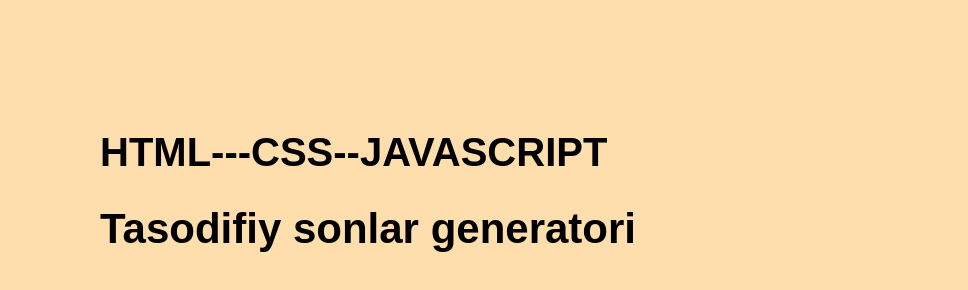
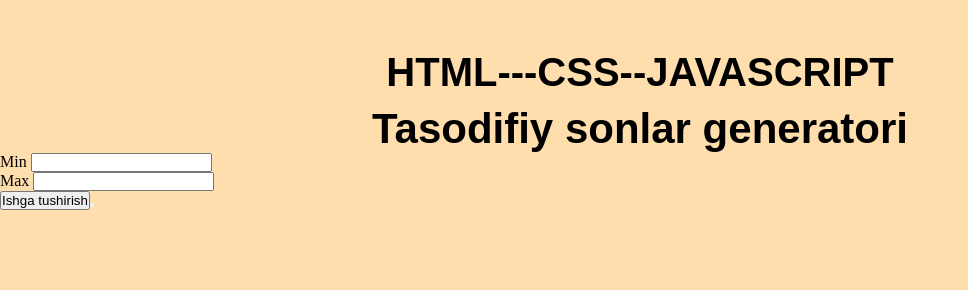
Before and after one commit to Istamovashakhzoda/domm, a plain HTML site: page index.html in a window 1280 px wide. Shown: the whole page, without its empty margins (0-968 px from the left). Drawn offline with Linux system fonts and the light colour scheme.

Commit message:
title h1

```diff
--- a/index.css
+++ b/index.css
@@ -10,17 +10,20 @@ body{
 
 /* .mainside{
   width: 1000px;
+  display: flex;
 } */
 
 .leftside h1{
  font-family: sans-serif;
  font-size: 42px;
- color: black;
- margin-left: 100px;
+ text-align: center;
+ margin-top: 10px;
+ /* margin-left: 100px; */
 }
 
 .leftside h3{
+  margin-top: 50px;
   font-family: sans-serif;
-  margin: 130px 60px 30px 100px;
   font-size: 40px;
+  text-align: center;
 }
--- a/index.html
+++ b/index.html
@@ -13,6 +13,18 @@
   <h3>HTML---CSS--JAVASCRIPT</h3>
   <h1>Tasodifiy sonlar generatori</h1>
     </div>
+
+    <div class="rightside">
+      <label for="min" class="labell">Min</label>
+      <input type="number" class="form__numb" id="min">
+    </div>
+    <div class="rightside">
+      <label for="max" class="label">Max</label>
+     <input type="number" class="number__form" id="max">
+    </div>
+    <div class="btn">
+      <button type="button" class="generet-btn" id="buttn">Ishga tushirish<button>
+    </div>
   </div>
 </body>
 </html>
```
